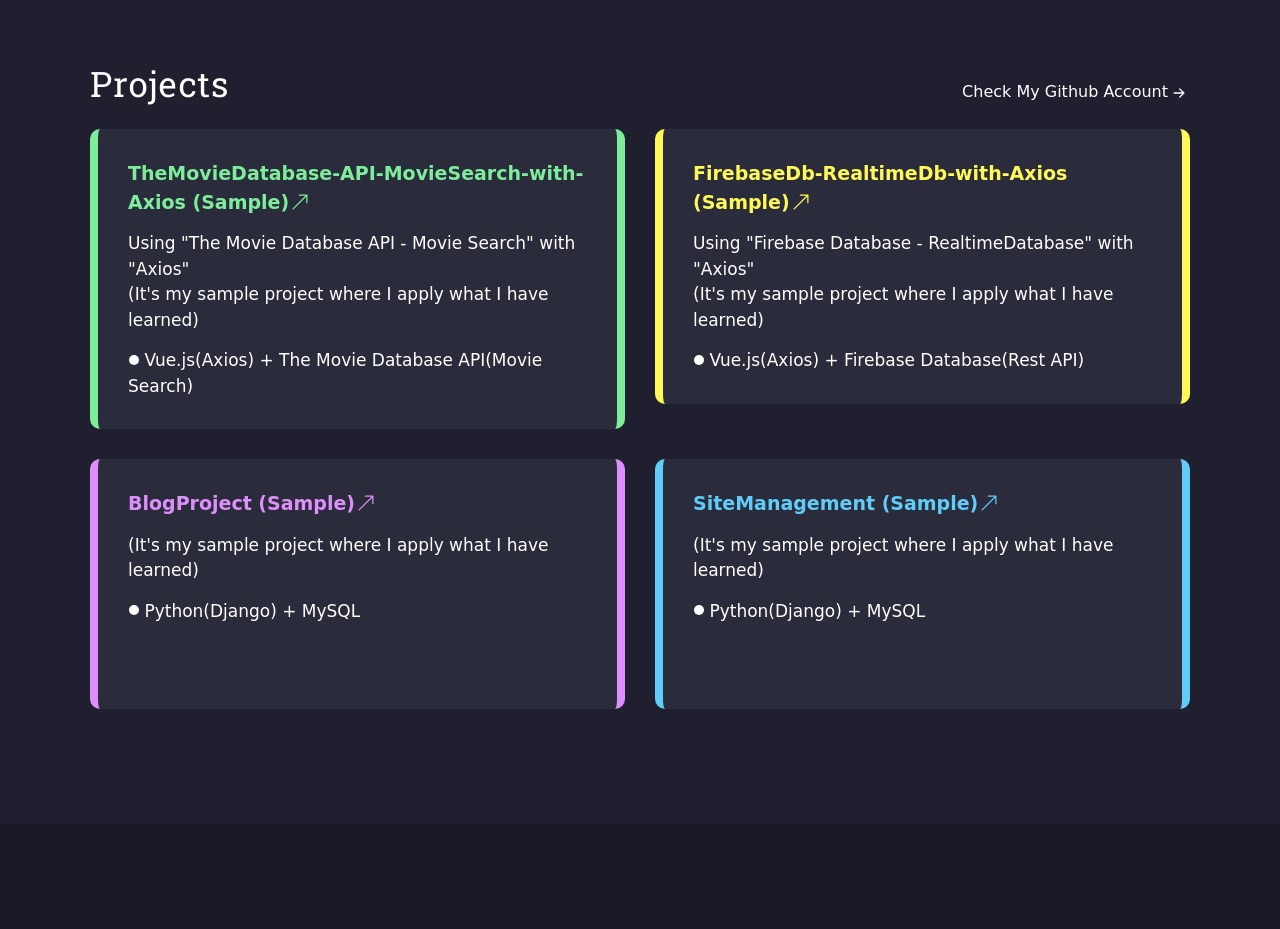
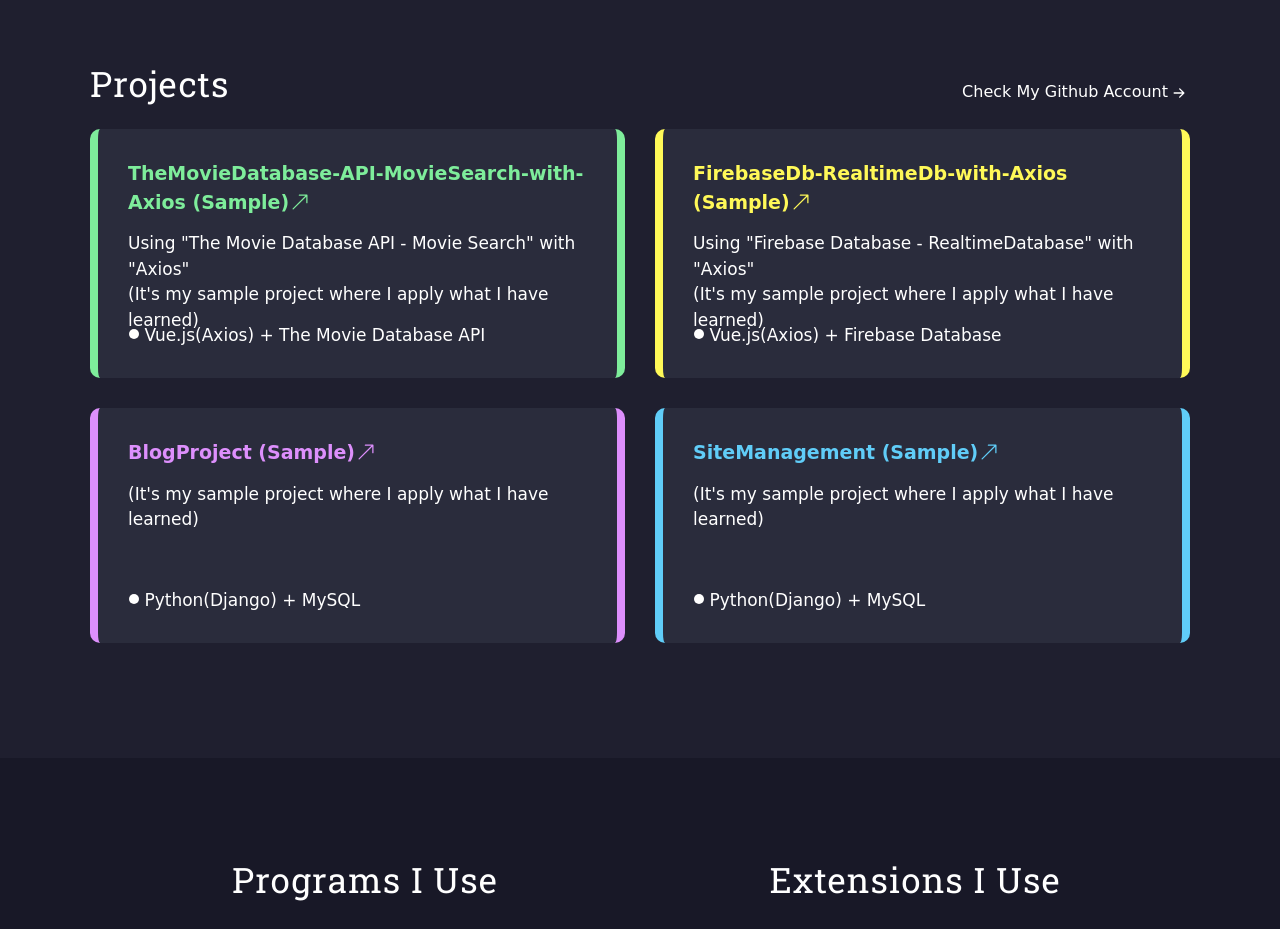
Before and after one commit to emr3rden/emr3rden.github.io, a plain HTML site: page index.html in a window 1280 px wide. Shown: the part 1440-2369 px from the top of the page. Drawn offline with nearby package versions, Linux system fonts and the light colour scheme; a web font is replaced by a local one.

Commit message:
I edited Project-Cards and added inside media

```diff
--- a/index.html
+++ b/index.html
@@ -197,7 +197,10 @@
 
                         <a target="_blank" href="https://github.com/emr3rden/TheMovieDatabase-API-MovieSearch-with-Axios"><b>TheMovieDatabase-API-MovieSearch-with-Axios (Sample)</b><svg xmlns="http://www.w3.org/2000/svg" width="20" height="20" fill="currentColor" class="bi bi-arrow-up-right" viewBox="0 0 16 16"><path fill-rule="evenodd" d="M14 2.5a.5.5 0 0 0-.5-.5h-6a.5.5 0 0 0 0 1h4.793L2.146 13.146a.5.5 0 0 0 .708.708L13 3.707V8.5a.5.5 0 0 0 1 0v-6z"/></svg></a>
                         <p>Using "The Movie Database API - Movie Search" with "Axios"<br>(It's my sample project where I apply what I have learned)</p>
-                        <p><svg xmlns="http://www.w3.org/2000/svg" width="10" height="10" fill="currentColor" class="bi bi-circle-fill" viewBox="0 0 16 16"><circle cx="8" cy="8" r="8"/></svg> Vue.js(Axios) + The Movie Database API(Movie Search)</p>
+
+                        <div class="project-card-detail">
+                            <p><svg xmlns="http://www.w3.org/2000/svg" width="10" height="10" fill="currentColor" class="bi bi-circle-fill" viewBox="0 0 16 16"><circle cx="8" cy="8" r="8"/></svg> Vue.js(Axios) + The Movie Database API</p>
+                        </div>
 
                     </div>
 
@@ -209,7 +212,10 @@
 
                         <a target="_blank" href="https://github.com/emr3rden/FirebaseDb-RealtimeDb-with-Axios"><b>FirebaseDb-RealtimeDb-with-Axios (Sample)</b><svg xmlns="http://www.w3.org/2000/svg" width="20" height="20" fill="currentColor" class="bi bi-arrow-up-right" viewBox="0 0 16 16"><path fill-rule="evenodd" d="M14 2.5a.5.5 0 0 0-.5-.5h-6a.5.5 0 0 0 0 1h4.793L2.146 13.146a.5.5 0 0 0 .708.708L13 3.707V8.5a.5.5 0 0 0 1 0v-6z"/></svg></a>
                         <p>Using "Firebase Database - RealtimeDatabase" with "Axios"<br>(It's my sample project where I apply what I have learned)</p>
-                        <p><svg xmlns="http://www.w3.org/2000/svg" width="10" height="10" fill="currentColor" class="bi bi-circle-fill" viewBox="0 0 16 16"><circle cx="8" cy="8" r="8"/></svg> Vue.js(Axios) + Firebase Database(Rest API)</p>
+
+                        <div class="project-card-detail">
+                            <p><svg xmlns="http://www.w3.org/2000/svg" width="10" height="10" fill="currentColor" class="bi bi-circle-fill" viewBox="0 0 16 16"><circle cx="8" cy="8" r="8"/></svg> Vue.js(Axios) + Firebase Database</p>
+                        </div>
 
                     </div>
 
@@ -225,7 +231,10 @@
 
                         <a target="_blank" href="https://github.com/emr3rden/BlogProject"><b>BlogProject (Sample)</b><svg xmlns="http://www.w3.org/2000/svg" width="20" height="20" fill="currentColor" class="bi bi-arrow-up-right" viewBox="0 0 16 16"><path fill-rule="evenodd" d="M14 2.5a.5.5 0 0 0-.5-.5h-6a.5.5 0 0 0 0 1h4.793L2.146 13.146a.5.5 0 0 0 .708.708L13 3.707V8.5a.5.5 0 0 0 1 0v-6z"/></svg></a>
                         <p>(It's my sample project where I apply what I have learned)</p>
-                        <p><svg xmlns="http://www.w3.org/2000/svg" width="10" height="10" fill="currentColor" class="bi bi-circle-fill" viewBox="0 0 16 16"><circle cx="8" cy="8" r="8"/></svg> Python(Django) + MySQL</p>
+
+                        <div class="project-card-detail">
+                            <p><svg xmlns="http://www.w3.org/2000/svg" width="10" height="10" fill="currentColor" class="bi bi-circle-fill" viewBox="0 0 16 16"><circle cx="8" cy="8" r="8"/></svg> Python(Django) + MySQL</p>
+                        </div>
 
                     </div>
 
@@ -237,7 +246,10 @@
 
                         <a target="_blank" href="https://github.com/emr3rden/SiteManagement"><b>SiteManagement (Sample)</b><svg xmlns="http://www.w3.org/2000/svg" width="20" height="20" fill="currentColor" class="bi bi-arrow-up-right" viewBox="0 0 16 16"><path fill-rule="evenodd" d="M14 2.5a.5.5 0 0 0-.5-.5h-6a.5.5 0 0 0 0 1h4.793L2.146 13.146a.5.5 0 0 0 .708.708L13 3.707V8.5a.5.5 0 0 0 1 0v-6z"/></svg></a>
                         <p>(It's my sample project where I apply what I have learned)</p>
-                        <p><svg xmlns="http://www.w3.org/2000/svg" width="10" height="10" fill="currentColor" class="bi bi-circle-fill" viewBox="0 0 16 16"><circle cx="8" cy="8" r="8"/></svg> Python(Django) + MySQL</p>
+
+                        <div class="project-card-detail">
+                            <p><svg xmlns="http://www.w3.org/2000/svg" width="10" height="10" fill="currentColor" class="bi bi-circle-fill" viewBox="0 0 16 16"><circle cx="8" cy="8" r="8"/></svg> Python(Django) + MySQL</p>
+                        </div>
 
                     </div>
 
--- a/style.css
+++ b/style.css
@@ -252,11 +252,13 @@ main {
 
 
 .project-card {
+    position: relative;
+
     padding: 30px;
 
     background-color: #2a2c3c;
 
-    min-height: 250px;
+    min-height: 235px;
 
     border-radius: 10px;
 }
@@ -334,7 +336,7 @@ main {
 }
 
 .project-card p {
-    margin: 15px 0px 0px 0px;
+    margin: 15px 0px 15px 0px;
 
     font-size: 17px;
 }
@@ -1278,7 +1280,17 @@ main {
     .project-card {
         padding: 27px;
 
-        min-height: 300px;
+        min-height: 270px;
+    }
+
+    .project-card-detail {
+        position: absolute;
+
+        bottom: 30px;
+    }
+
+    .project-card-detail p {
+        margin: 0;
     }
 
 
@@ -1309,6 +1321,27 @@ main {
         margin: 0px 70px 0px 0px;
     }
 
+}
 
 
+
+
+
+
+
+
+
+
+@media only screen and (min-width: 1201px) {
+
+    .project-card-detail {
+        position: absolute;
+
+        bottom: 30px;
+    }
+
+    .project-card-detail p {
+        margin: 0;
+    }
+
 }
```
